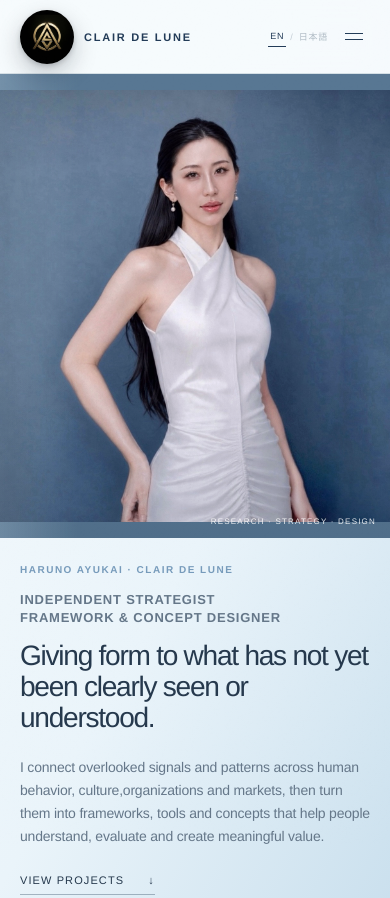
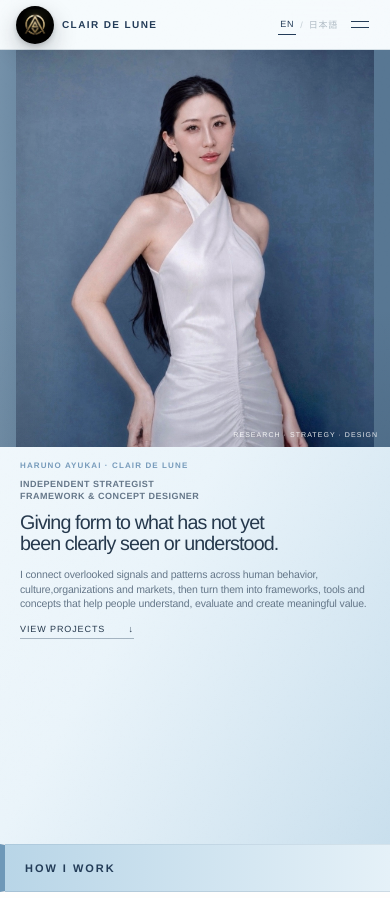
Before and after one commit to Haru317/portfolio, a website built with Vite: page index.html in a window 390 px wide. Shown: the top 898 px of the page. Built offline with nearby package versions, Linux system fonts and the light colour scheme.

Commit message:
Add mobile styles for hero section in style.css

```diff
--- a/src/style.css
+++ b/src/style.css
@@ -355,65 +355,130 @@ footer .brand-logo { width: 54px; height: 54px; }
   .reveal { opacity: 1; transform: none; }
 }
 
-/* FINAL MOBILE HERO OVERRIDE — append at the absolute end of src/style.css */
+/* FINAL MOBILE HERO — SINGLE SCREEN */
 @media (max-width: 800px) {
+  .nav,
+  .nav.scrolled {
+    height: 50px !important;
+    padding: 0 16px !important;
+  }
+
+  .brand-logo,
+  .nav.scrolled .brand-logo {
+    width: 38px !important;
+    height: 38px !important;
+  }
+
+  .wordmark {
+    gap: 8px !important;
+    font-size: 10px !important;
+    letter-spacing: .14em !important;
+  }
+
+  .lang-switch {
+    margin-right: 6px !important;
+  }
+
+  .menu {
+    width: 28px !important;
+    height: 28px !important;
+    padding: 5px !important;
+  }
+
+  .nav nav,
+  .nav.scrolled nav {
+    inset: 50px 0 auto !important;
+  }
+
   .hero {
+    width: 100% !important;
     min-height: 100svh !important;
-    height: auto !important;
+    height: 100svh !important;
+    padding-top: 50px !important;
     grid-template-columns: 1fr !important;
-    grid-template-rows: min(55svh, 620px) auto !important;
-    padding-top: 74px !important;
-    overflow: visible !important;
+    grid-template-rows: 47svh calc(53svh - 50px) !important;
+    overflow: hidden !important;
+  }
+
+  .hero-portrait {
+    order: 1 !important;
+    width: 100% !important;
+    height: 100% !important;
+    min-height: 0 !important;
+  }
+
+  .hero-portrait img {
+    width: 100% !important;
+    height: 100% !important;
+    object-fit: contain !important;
+    object-position: center center !important;
+  }
+
+  .portrait-caption {
+    right: 12px !important;
+    bottom: 9px !important;
+    font-size: 7px !important;
   }
 
   .hero-copy {
     order: 2 !important;
     width: 100% !important;
     min-width: 0 !important;
-    height: auto !important;
+    height: 100% !important;
     min-height: 0 !important;
-    padding: 26px 20px 42px !important;
+    padding: 14px 20px 14px !important;
     justify-content: flex-start !important;
-    overflow: visible !important;
+    overflow: hidden !important;
+  }
+
+  .hero-kicker {
+    font-size: 8px !important;
+    line-height: 1.2 !important;
+    letter-spacing: .14em !important;
+  }
+
+  .hero-title {
+    margin: 9px 0 0 !important;
   }
 
   .role {
-    max-width: 100% !important;
-    margin-bottom: 12px !important;
-    font-size: 10px !important;
-    line-height: 1.45 !important;
-    letter-spacing: .08em !important;
+    display: block !important;
+    margin-bottom: 9px !important;
+    font-size: 9px !important;
+    font-weight: 700 !important;
+    line-height: 1.3 !important;
+    letter-spacing: .055em !important;
     white-space: normal !important;
-    overflow-wrap: anywhere !important;
   }
 
   .hero h1 {
-    max-width: 100% !important;
-    font-size: clamp(27px, 7.2vw, 34px) !important;
-    line-height: 1.12 !important;
+    width: 100% !important;
+    max-width: none !important;
+    margin: 0 !important;
+    font-size: clamp(19px, 5.05vw, 21px) !important;
+    line-height: 1.1 !important;
     letter-spacing: -.045em !important;
-    overflow-wrap: anywhere !important;
   }
 
   .hero h1 span {
-    display: inline !important;
-    white-space: normal !important;
+    display: block !important;
+    white-space: nowrap !important;
   }
 
   .hero-bottom {
     width: 100% !important;
-    max-width: 100% !important;
-    margin-top: 22px !important;
-    grid-template-columns: 1fr !important;
-    gap: 18px !important;
+    max-width: none !important;
+    margin-top: 12px !important;
+    gap: 8px !important;
   }
 
   .hero-bottom > p {
-    max-width: 100% !important;
-    font-size: 14px !important;
-    line-height: 1.65 !important;
+    width: 100% !important;
+    max-width: none !important;
+    margin: 0 !important;
+    font-size: 10.5px !important;
+    line-height: 1.4 !important;
     letter-spacing: -.015em !important;
-    overflow-wrap: anywhere !important;
   }
 
   .hero-bottom > p span {
@@ -421,29 +486,8 @@ footer .brand-logo { width: 54px; height: 54px; }
     white-space: normal !important;
   }
 
-  html[lang="ja"] .hero-bottom > p {
-    font-size: 13px !important;
-    line-height: 1.8 !important;
-    letter-spacing: 0 !important;
+  .hero-bottom a {
+    padding: 5px 0 4px !important;
+    font-size: 9px !important;
   }
 }
-.role {
-  font-size: 16px;
-  font-weight: 700;
-  line-height: 1.4;
-  letter-spacing: .06em;
-}
-
-@media (max-width: 800px) {
-  .role {
-    font-size: 13px !important;
-  }
-}
-@media (max-width: 800px) {
-  .role {
-    font-size: 13px !important;
-    font-weight: 700 !important;
-    line-height: 1.4 !important;
-    letter-spacing: .06em !important;
-  }
-}
```
